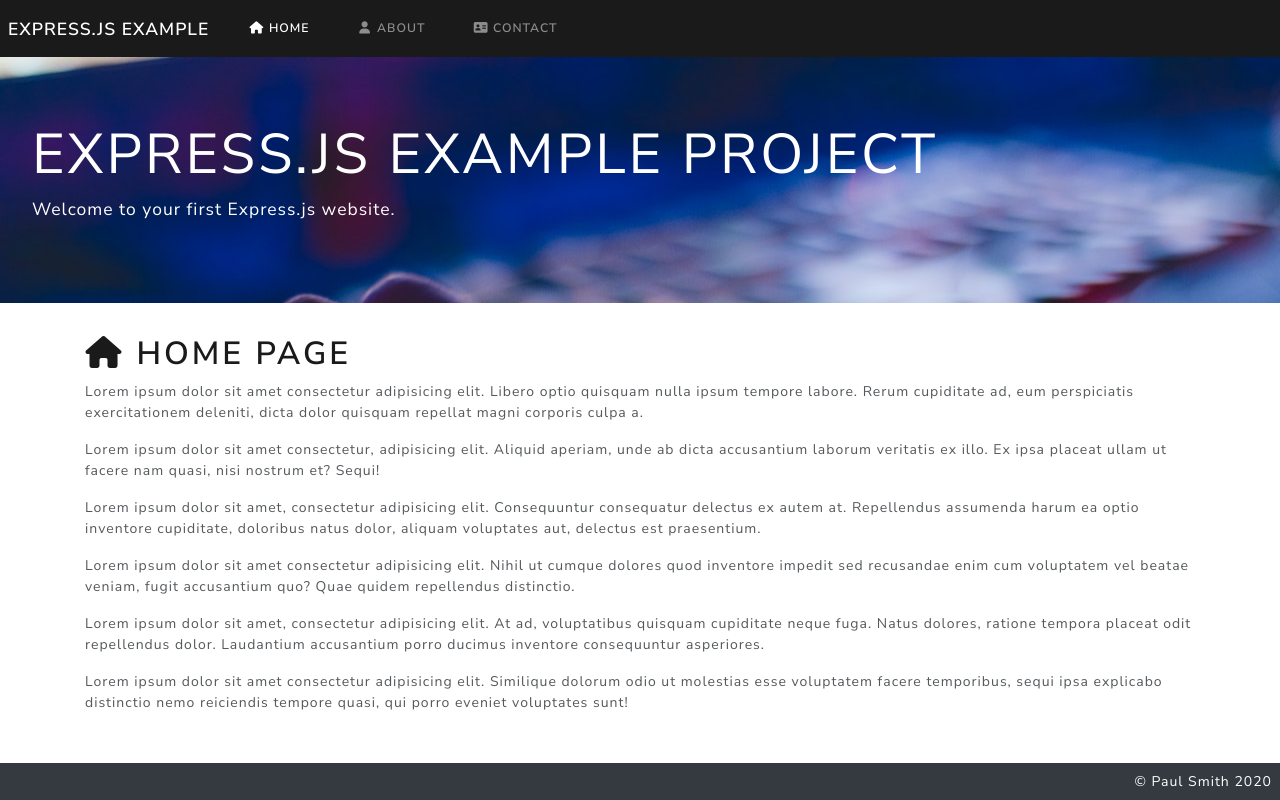
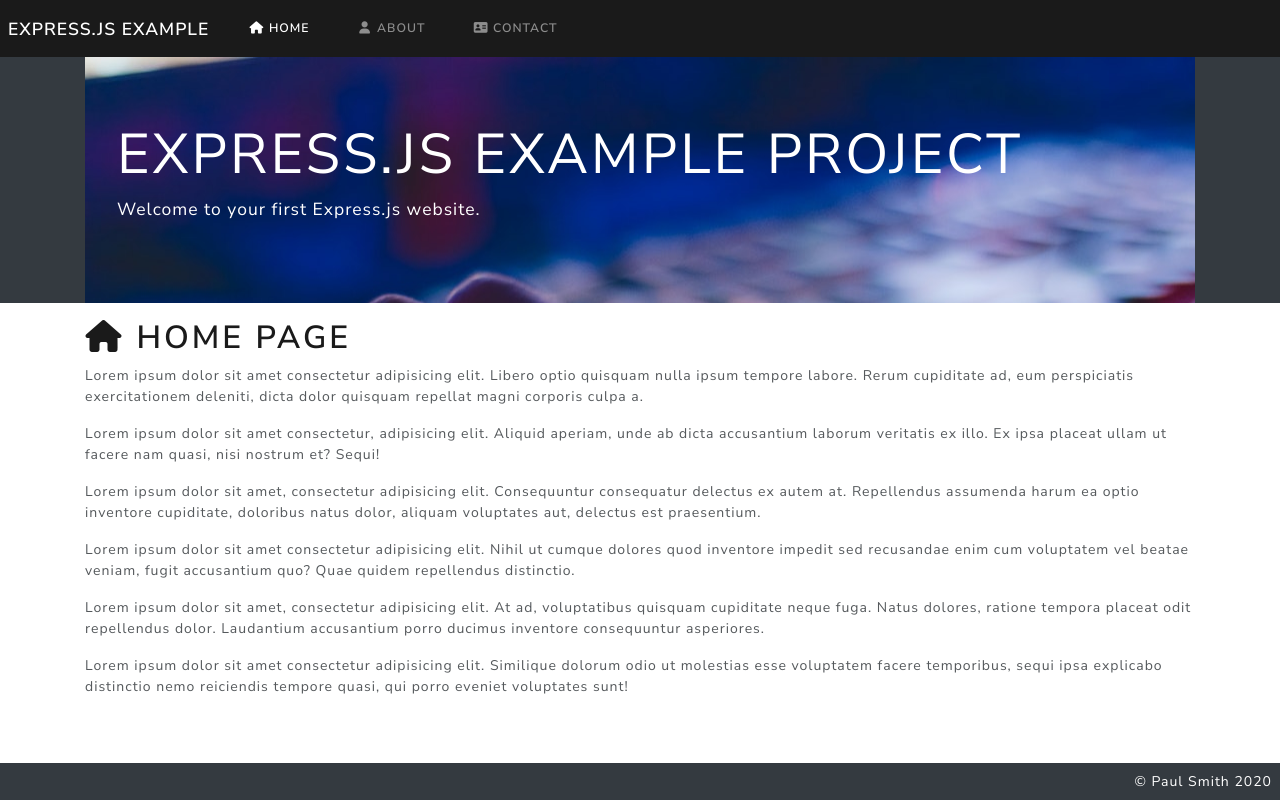
Before and after one commit to paulsmithkc/example-express, a website: page public/index.html in a window 1280 px wide. Drawn offline with nearby package versions, Linux system fonts and the light colour scheme.

Commit message:
fixing jumbotron

```diff
--- a/public/index.html
+++ b/public/index.html
@@ -46,26 +46,39 @@
       <div class="collapse navbar-collapse" id="navbar">
         <ul class="navbar-nav mr-auto">
           <li class="nav-item active">
-            <a class="nav-link" href="index.html"><i class="fa-fw fas fa-home"></i> Home</a>
+            <a class="nav-link" href="index.html">
+              <i class="fa-fw fas fa-home"></i>
+              Home
+            </a>
           </li>
           <li class="nav-item">
-            <a class="nav-link" href="about.html"><i class="fa-fw fas fa-user"></i> About</a>
+            <a class="nav-link" href="about.html">
+              <i class="fa-fw fas fa-user"></i>
+              About
+            </a>
           </li>
           <li class="nav-item">
-            <a class="nav-link" href="contact.html"><i class="fa-fw fas fa-address-card"></i> Contact</a>
+            <a class="nav-link" href="contact.html">
+              <i class="fa-fw fas fa-address-card"></i>
+              Contact
+            </a>
           </li>
         </ul>
       </div>
     </nav>
 
-    <section class="jumbotron bg-dark text-white">
-      <h1 class="display-4 text-white">Express.js Example Project</h1>
-      <p class="lead text-white">
-        Welcome to your first Express.js website.
-      </p>
+    <section class="bg-dark">
+      <div class="container">
+        <div class="jumbotron bg-dark text-white m-0">
+          <h1 class="display-4 text-white">Express.js Example Project</h1>
+          <p class="lead text-white">
+            Welcome to your first Express.js website.
+          </p>
+        </div>
+      </div>
     </section>
 
-    <main class="container flex-grow-1">
+    <main class="container flex-grow-1 mt-3 mb-3">
       <h1><i class="fa-fw fas fa-home"></i> Home Page</h1>
       <p>
         Lorem ipsum dolor sit amet consectetur adipisicing elit. Libero optio quisquam nulla ipsum
```
